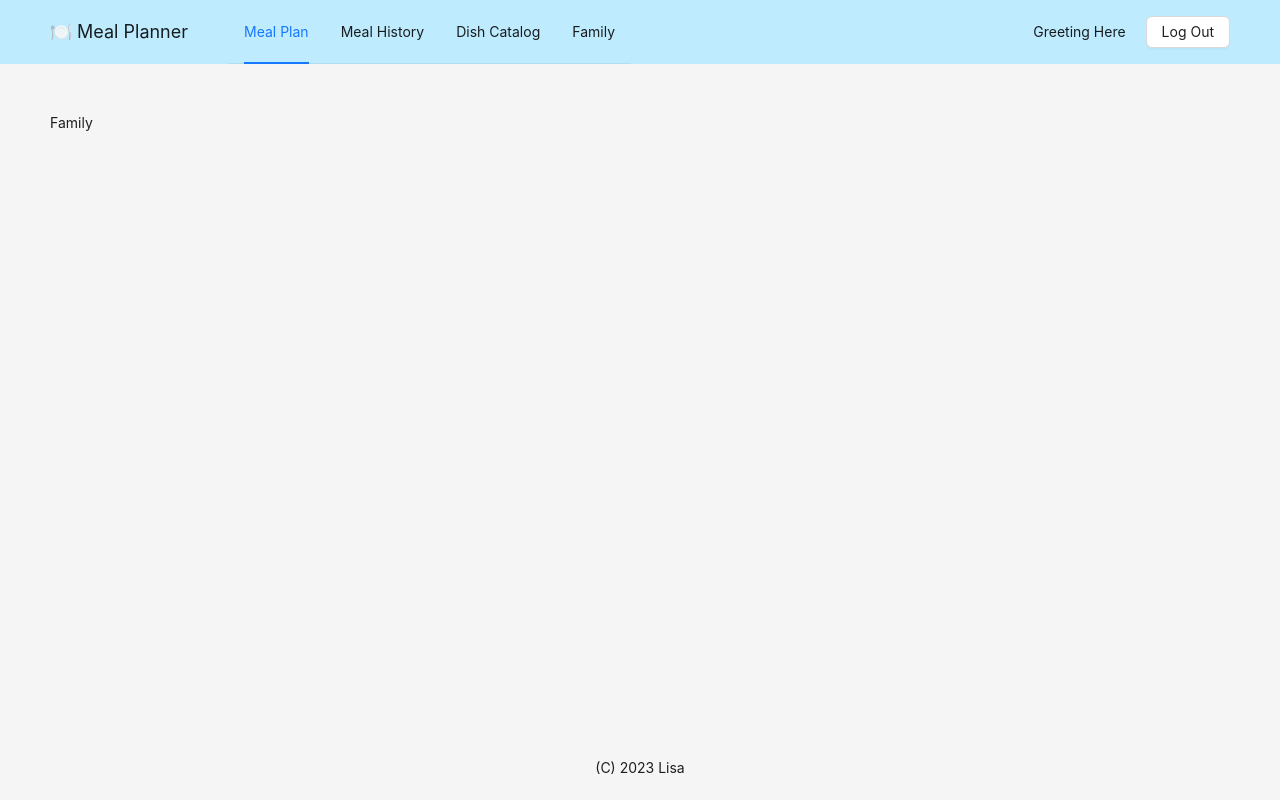
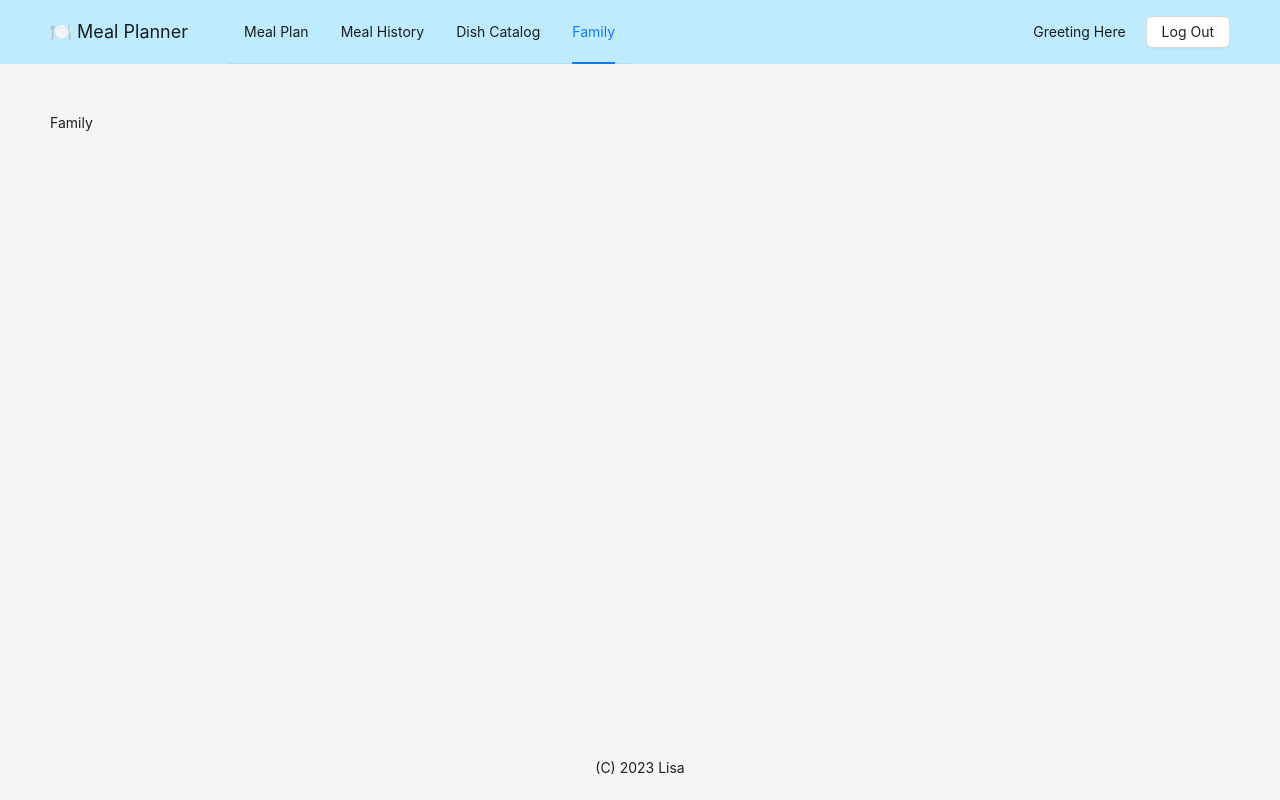
Before and after one commit to Zhusufeng/meal-generator, a Next.js app: page /family in a window 1280 px wide. Built offline with nearby package versions, Linux system fonts and the light colour scheme.

Commit message:
Use next/router to highlight page name in menu

```diff
--- a/components/Navbar.tsx
+++ b/components/Navbar.tsx
@@ -1,29 +1,36 @@
 import type { MenuProps } from "antd";
 import { Button, Layout, Menu } from "antd";
 import Link from "next/link";
-import { useState } from "react";
+import { useRouter } from "next/router";
+import { useEffect, useState } from "react";
 
 const items: MenuProps["items"] = [
   {
-    label: <Link href="/">Meal Plan</Link>,
-    key: "mealPlan",
+    label: <Link href="/plan">Meal Plan</Link>,
+    key: "/plan",
   },
   {
-    label: <Link href="/">Meal History</Link>,
-    key: "mealHistory",
+    label: <Link href="/history">Meal History</Link>,
+    key: "/history",
   },
   {
-    label: <Link href="/">Dish Catalog</Link>,
-    key: "dishCatalog",
+    label: <Link href="/dish">Dish Catalog</Link>,
+    key: "/dish",
   },
   {
-    label: <Link href="/">Family</Link>,
-    key: "family",
+    label: <Link href="/family">Family</Link>,
+    key: "/family",
   },
 ];
 
 const NavBar = () => {
-  const [current, setCurrent] = useState("mealPlan");
+  const [current, setCurrent] = useState("/plan");
+  const router = useRouter();
+
+  useEffect(() => {
+    setCurrent(router.pathname);
+  }, [router]);
+
   const onClick: MenuProps["onClick"] = e => {
     console.log("click ", e);
     setCurrent(e.key);
```
